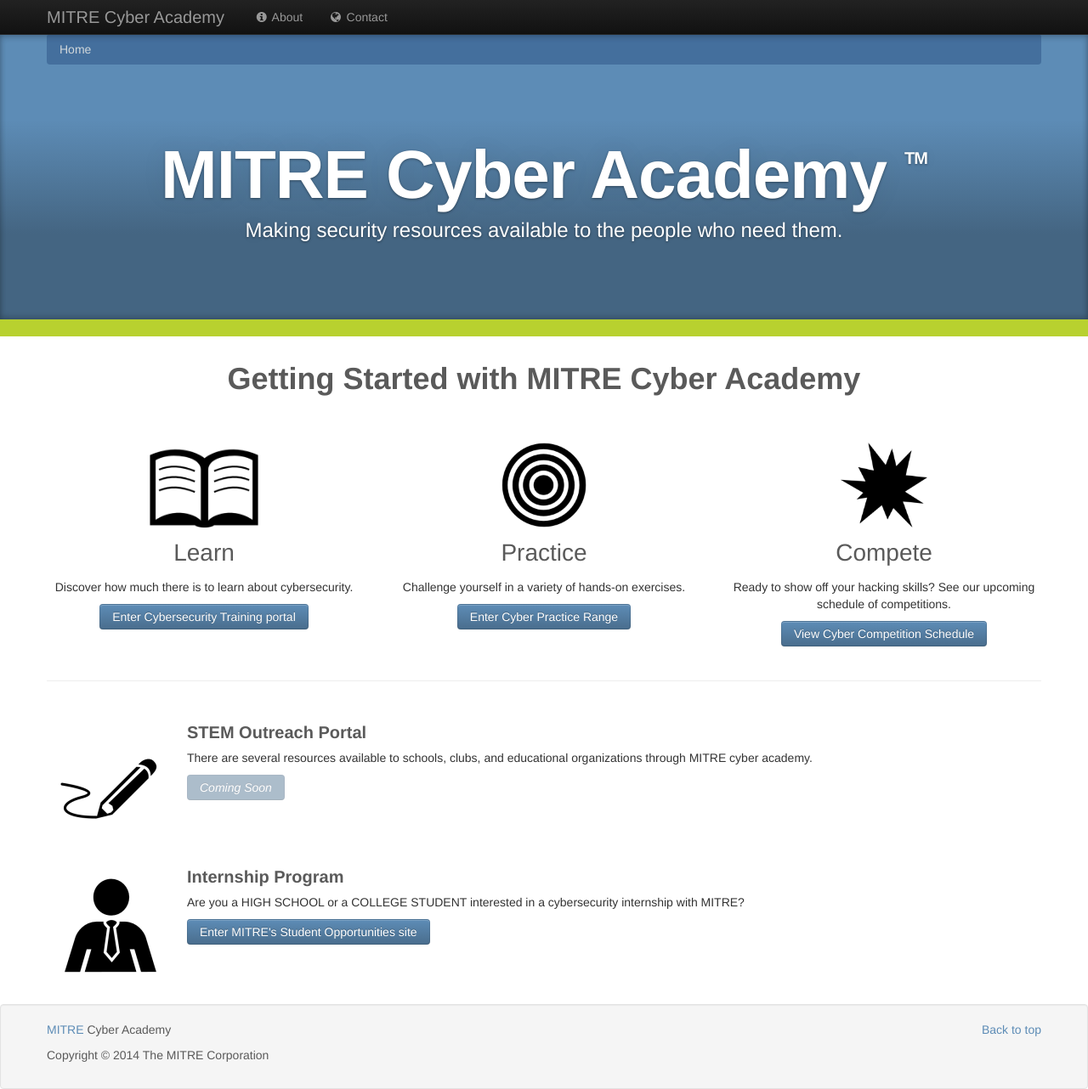
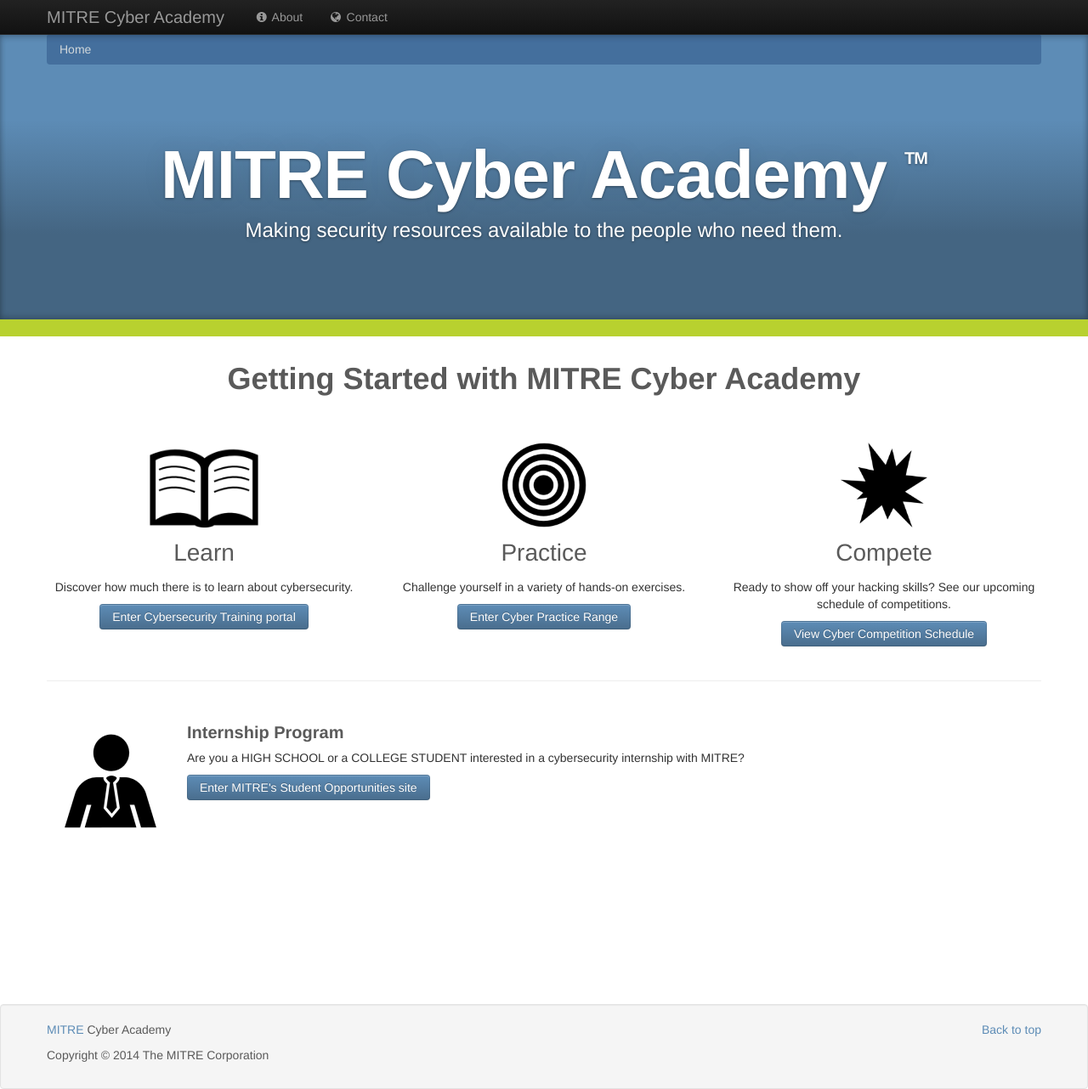
Before and after one commit to mitre-cyber-academy/mitre-cyber-academy.github.io, a Jekyll site: the page built from index.html, in a window 1280 px wide and 1282 px high. Shown: the whole window at 85% size. Built offline with Jekyll 4.4.1, drawn with Linux system fonts in a browser that asks for light colours.

Commit message:
Removed STEM Outreach Portal links from site.

```diff
--- a/index.html
+++ b/index.html
@@ -41,16 +41,6 @@ title: MITRE Cyber Academy | Welcome
 </div>
 <div class="container">
     <div class="media">
-        <a class="pull-left">
-            <img class="media-object" src="../img/pencil-150.png">
-        </a>
-        <div class="media-body">
-            <h4 class="media-heading">STEM Outreach Portal</h4>
-            <p>There are several resources available to schools, clubs, and educational organizations through MITRE cyber academy.</p>
-            <p><a class="btn btn-primary disabled">Coming Soon</a></p>
-        </div>
-    </div>
-    <div class="media">
         <a class="pull-left" href="http://www.mitre.org/employment/student_opps.html">
             <img class="media-object" src="../img/intern-150.png">
         </a>
```
